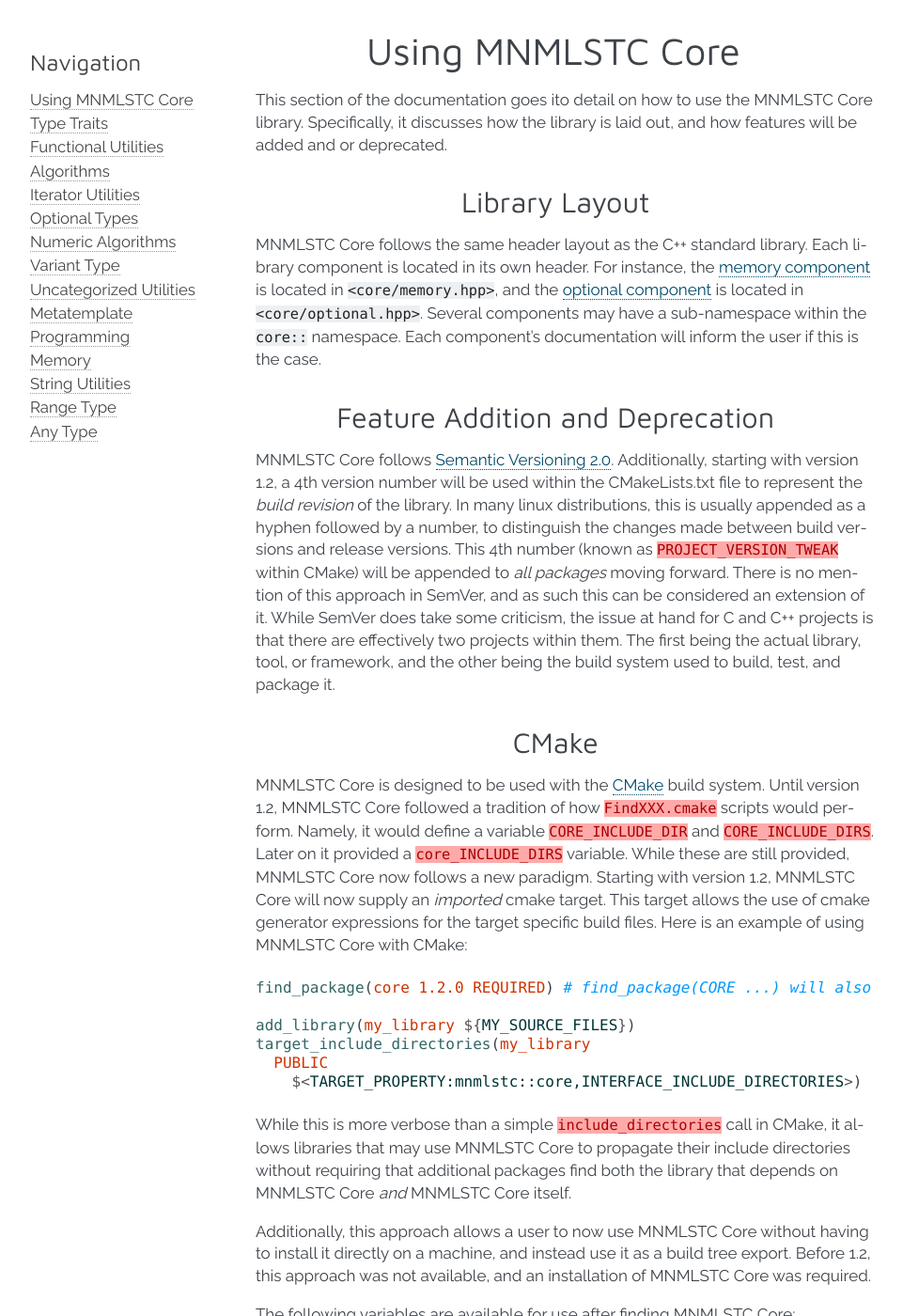
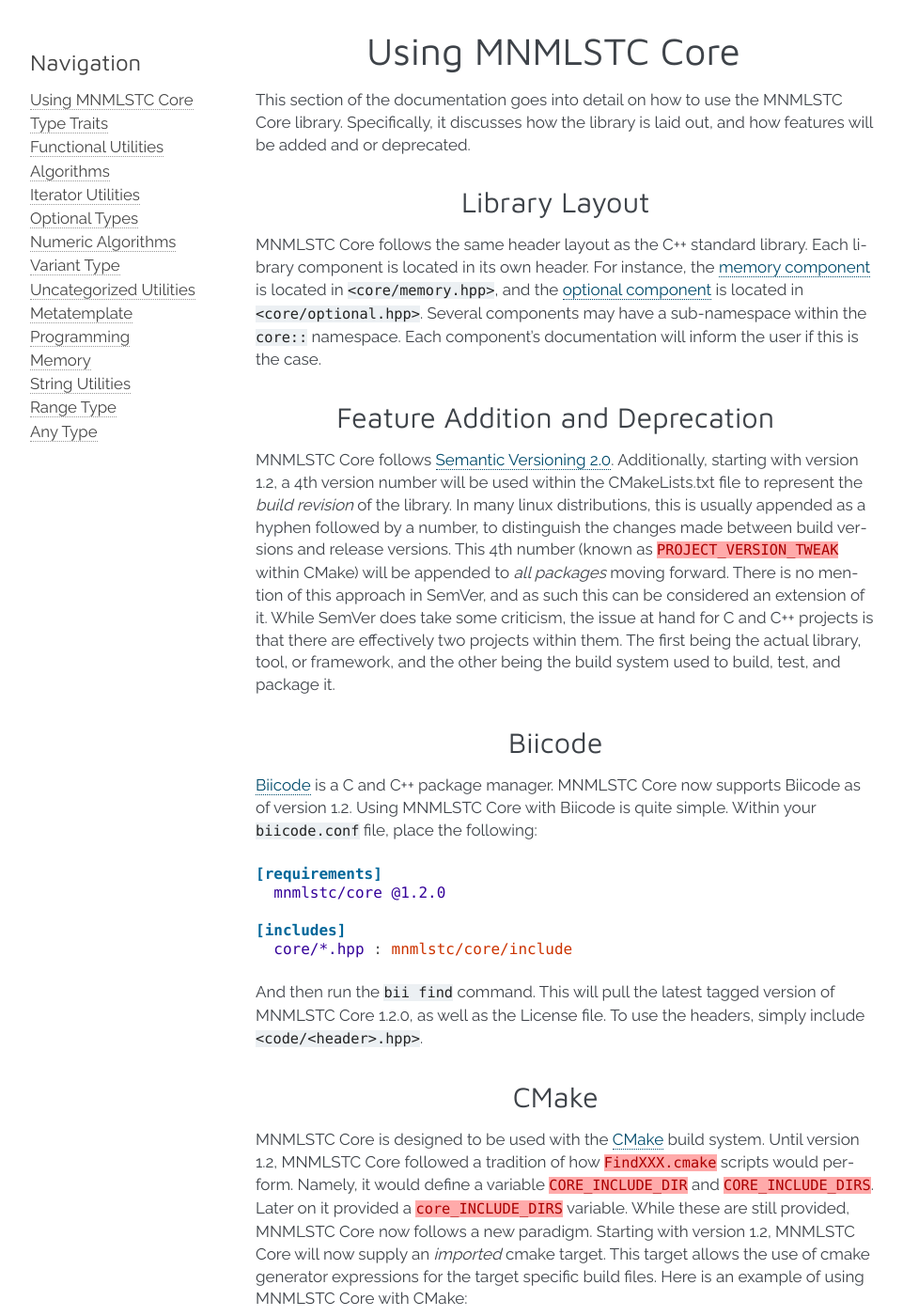
Before and after one commit to mnmlstc/core, a Sphinx documentation site: the page built from docs/usage.rst, in a window 1280 px wide and 1400 px high. Shown: the whole window at 94% size, without its empty margins (148-1109 px from the left). Built offline with Sphinx 7.4.7, drawn with Linux system fonts in a browser that asks for light colours.

Commit message:
Cleanup build matrix for travis-ci
Add section to usage section of documentation on how to use biicode with
MNMLSTC Core.

```diff
--- a/CMakeLists.txt
+++ b/CMakeLists.txt
@@ -42,7 +42,7 @@
   add_biicode_targets()
   include(biicode/cmake/tools)
   activate_cpp11(INTERFACE ${BII_BLOCK_TARGET})
-  return ()
+  return()
 endif ()
 
 #------------------------------------------------------------------------------
--- a/Readme.rst
+++ b/Readme.rst
@@ -44,6 +44,7 @@
  * `CMake 3.0.0 <http://cmake.org>`_
 
 Additionally, to actively develop MNMLSTC Core, the following are required:
+
  * `Sphinx Documentation Generator <http://sphinx-doc.org>`_
  * `Alabaster Sphinx Theme <https://github.com/bitprophet/alabaster>`_
  * `WiX Toolset <http://wixtoolset.org>`_
--- a/docs/usage.rst
+++ b/docs/usage.rst
@@ -6,7 +6,7 @@
 Using MNMLSTC Core
 ==================
 
-This section of the documentation goes ito detail on how to use the MNMLSTC
+This section of the documentation goes into detail on how to use the MNMLSTC
 Core library. Specifically, it discusses how the library is laid out, and how
 features will be added and or deprecated.
 
@@ -39,6 +39,25 @@
 or framework, and the other being the build system used to build, test, and
 package it.
 
+Biicode
+-------
+
+`Biicode <http://biicode.com>`_ is a C and C++ package manager. MNMLSTC Core
+now supports Biicode as of version 1.2. Using MNMLSTC Core with Biicode is
+quite simple. Within your :code:`biicode.conf` file, place the following:
+
+.. code-block:: ini
+
+   [requirements]
+     mnmlstc/core @1.2.0
+
+   [includes]
+     core/*.hpp : mnmlstc/core/include
+
+And then run the :code:`bii find` command. This will pull the latest tagged
+version of MNMLSTC Core 1.2.0, as well as the License file. To use the headers,
+simply include :code:`<code/<header>.hpp>`.
+
 CMake
 -----
 
@@ -54,8 +73,7 @@
 
 .. code-block:: cmake
 
-  find_package(core 1.2.0 REQUIRED) # find_package(CORE ...) will also work
-
+  find_package(core 1.2.0 REQUIRED)
   add_library(my_library ${MY_SOURCE_FILES})
   target_include_directories(my_library
     PUBLIC
```
Also changed, not shown: .travis.yml.
